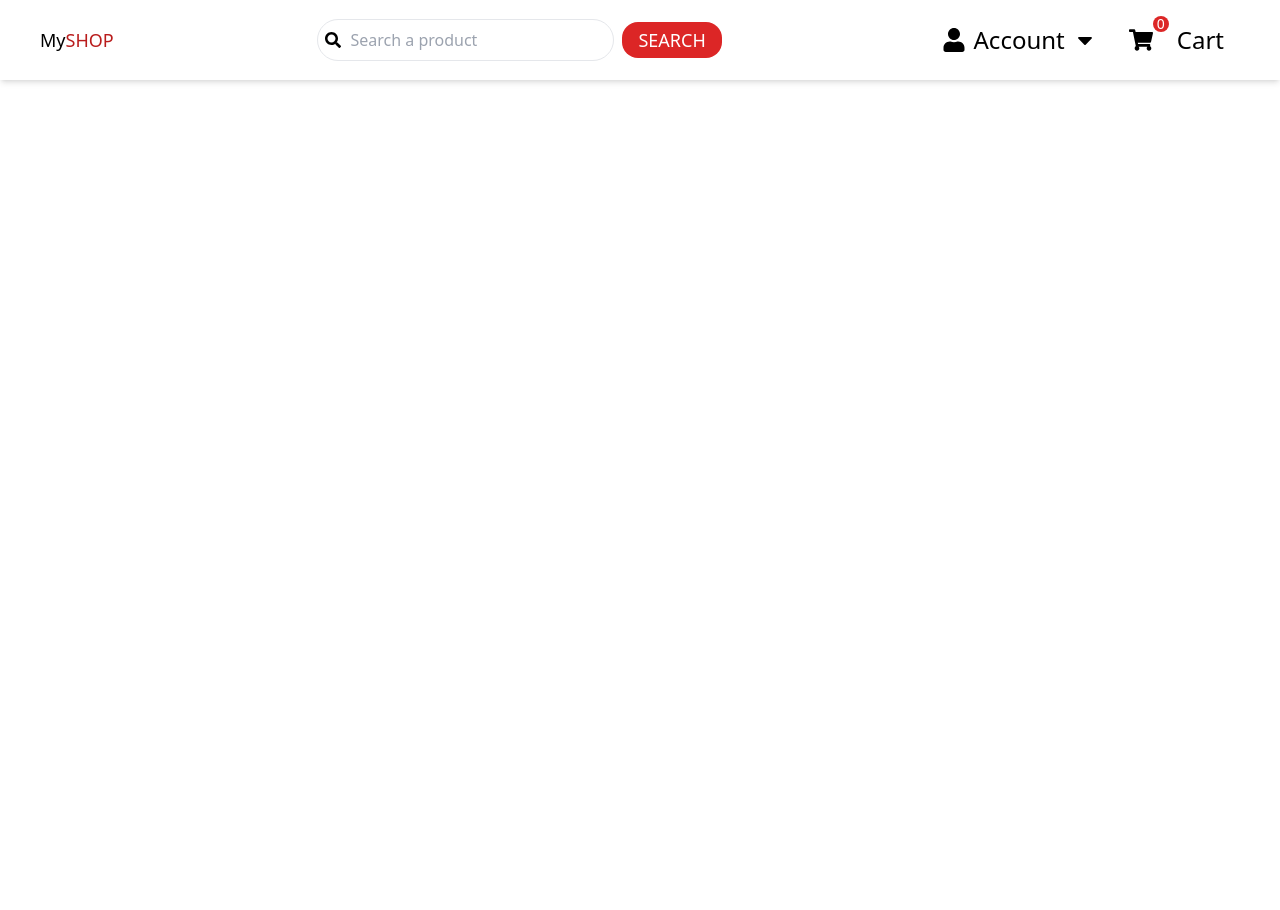
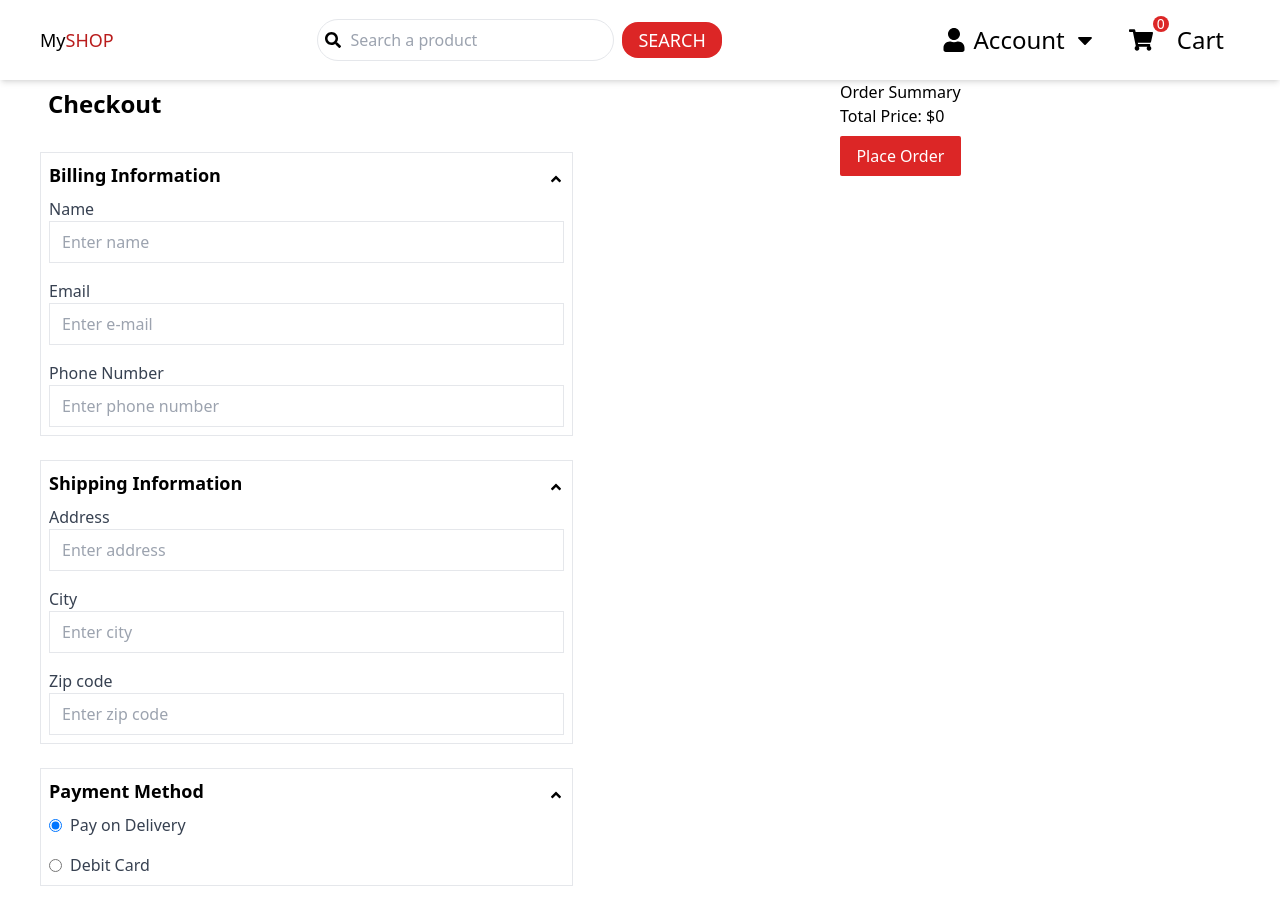
Before and after one commit to harith01/my-shop, a React (Vite) app: page /checkout in a window 1280 px wide. Before the commit the page ends 800 px from the top, so only its background shows below. Built offline with nearby package versions, Linux system fonts and the light colour scheme.

Commit message:
Created the checkout page

```diff
--- a/src/App.jsx
+++ b/src/App.jsx
@@ -3,6 +3,7 @@ import Navbar from "./components/Navbar"
 import Home from "./pages/Home"
 import Cart from "./pages/Cart"
 import Login from "./pages/Login"
+import Checkout from "./pages/Checkout"
 
 
 function App() {
@@ -15,6 +16,7 @@ function App() {
         <Route path="/" element={<Home />} />
         <Route path="/cart" element={<Cart />} />
         <Route path="/login" element={<Login />} />
+        <Route path="/checkout" element={<Checkout />} />
       </Routes>
     </BrowserRouter>
   )
--- /dev/null
+++ b/src/pages/Checkout.jsx
@@ -0,0 +1,189 @@
+import React, { useState } from 'react'
+import { FaAngleUp, FaAngleDown } from 'react-icons/fa'
+import { useSelector } from 'react-redux'
+import { selectCartItems, selectTotalPrice } from '../redux/cartSlice'
+
+const Checkout = () => {
+  const [showbilling, setShowBilling] = useState(false)
+  const [showshipping, setShowShipping] = useState(false)
+  const [showPayment, setShowPayment] = useState(false)
+  const [paymentMethod, setPaymentMethod] = useState('pod')
+  const [shippingInfo, setShippingInfo] = useState({
+    address: '',
+    city: '',
+    zip: ''
+  })
+  const cartItems = useSelector(selectCartItems)
+
+  return (
+    <div className='flex px-10'>
+      <div className='basis-4/6'>
+        <h2 className='text-2xl font-semibold m-2'>Checkout</h2>
+        <div className='flex flex-col md:flex-row justify-between space-x-10 mt-8'>
+          <div className='md:w-2/3'>
+            <div className='border p-2 mb-6'>
+              <div onClick={() => setShowBilling(!showbilling)} className='flex justify-between items-center'>
+                <h3 className='text-lg font-semibold mb-2'>Billing Information</h3>
+                {showbilling ? <FaAngleDown /> : <FaAngleUp />}
+              </div>
+              <div className={`${showbilling && 'hidden'} space-y-4`}>
+                <div>
+                  <label className='block text-gray-700' htmlFor="">Name</label>
+                  <input
+                    type="text"
+                    placeholder='Enter name'
+                    name='name'
+                    className='w-full px-3 py-2 border'
+                  />
+                </div>
+                <div>
+                  <label className='block text-gray-700' htmlFor="">Email</label>
+                  <input
+                    type="email"
+                    placeholder='Enter e-mail'
+                    name='email'
+                    className='w-full px-3 py-2 border'
+                  />
+                </div>
+                <div>
+                  <label className='block text-gray-700' htmlFor="">Phone Number</label>
+                  <input
+                    type="text"
+                    placeholder='Enter phone number'
+                    name='phone'
+                    className='w-full px-3 py-2 border'
+                  />
+                </div>
+              </div>
+
+            </div>
+            <div className='border p-2 mb-6'>
+              <div onClick={() => setShowShipping(!showshipping)} className='flex justify-between items-center'>
+                <h3 className='text-lg font-semibold mb-2'>Shipping Information</h3>
+                {showshipping ? <FaAngleDown /> : <FaAngleUp />}
+              </div>
+              <div className={`${showshipping && 'hidden'} space-y-4`}>
+                <div>
+                  <label className='block text-gray-700' htmlFor="">Address</label>
+                  <input
+                    type="text"
+                    placeholder='Enter address'
+                    name='address'
+                    className='w-full px-3 py-2 border'
+                    value={shippingInfo.address}
+                    onClick={(e) => setShippingInfo({...shippingInfo, address: e.target.value})}
+                  />
+                </div>
+                <div>
+                  <label className='block text-gray-700' htmlFor="">City</label>
+                  <input
+                    type="text"
+                    placeholder='Enter city'
+                    name='city'
+                    className='w-full px-3 py-2 border'
+                    value={shippingInfo.city}
+                    onClick={(e) => setShippingInfo({...shippingInfo, city: e.target.value})}
+
+                  />
+                </div>
+                <div>
+                  <label className='block text-gray-700' htmlFor="">Zip code</label>
+                  <input
+                    type="text"
+                    placeholder='Enter zip code'
+                    name='zip'
+                    className='w-full px-3 py-2 border'
+                    value={shippingInfo.zip}
+                    onClick={(e) => setShippingInfo({...shippingInfo, zip: e.target.value})}
+
+                  />
+                </div>
+              </div>
+
+            </div>
+            <div className='border p-2 mb-6'>
+              <div onClick={() => setShowPayment(!showPayment)} className='flex justify-between items-center'>
+                <h3 className='text-lg font-semibold mb-2'>Payment Method</h3>
+                {showshipping ? <FaAngleDown /> : <FaAngleUp />}
+              </div>
+              <div className={`${showPayment && 'hidden'} space-y-4`}>
+                <div className='flex items-center mb-2 gap-2'>
+                  <input
+                    type="radio"
+                    name='payment'
+                    checked={paymentMethod === 'pod'}
+                    onChange={() => setPaymentMethod('pod')}
+                  />
+                  <label className='block text-gray-700' htmlFor="">Pay on Delivery</label>
+                </div>
+                <div className='flex items-center mb-2 gap-2'>
+                  <input
+                    type="radio"
+                    name='payment'
+                    checked={paymentMethod === 'dc'}
+                    onChange={() => setPaymentMethod('dc')}
+                  />
+                  <label className='block text-gray-700' htmlFor="">Debit Card</label>
+                </div>
+                {paymentMethod === 'dc' && (
+                  <div className='bg-gray-200 px-2 py-3'>
+                    <h3>Card Details</h3>
+                    <div className='mb-4'>
+                      <label className='block text-gray-700 font-semibold mb-2' htmlFor="">Card Number</label>
+                      <input type='text' placeholder='Enter card number' className='border p-2 w-full rounded' />
+                    </div>
+                    <div className='mb-4'>
+                      <label className='block text-gray-700 font-semibold mb-2' htmlFor="">Card Holder's Name</label>
+                      <input type='text' placeholder='Enter name' className='border p-2 w-full rounded' />
+                    </div>
+                    <div className='flex md:flex-row flex-col justify-between mb-2'>
+                      <div className='md:w-1/2 ml-2'>
+                        <label htmlFor="" className='block text-gray-700 font-semibold mb-2'>Expiry Date:</label>
+                        <input type='date' placeholder='MM/YY' className='border p-2 w-full rounded' />
+                      </div>
+                      <div className='md:w-1/2 ml-2'>
+                        <label htmlFor="" className='block text-gray-700 font-semibold mb-2'>Card Holder's Name</label>
+                        <input type='text' placeholder='Enter CVV' className='border p-2 w-full rounded' />
+                      </div>
+                    </div>
+                  </div>
+                )}
+              </div>
+
+            </div>
+
+          </div>
+        </div>
+      </div>
+      <div className=' '>
+        <h1>Order Summary</h1>
+        <div className=''>
+          {cartItems.map(item => (
+            <div className='flex items-center'>
+              <div className='w-36'>
+                <img src={item.thumbnail} alt={item.title} />
+              </div>
+              <div className='w-32'>
+              <h4>{item.title}</h4>
+              <p>${item.price} x {item.quantity}</p>
+              </div>
+              <div className=' w-15'>
+                $ {item.totalPrice}
+              </div>
+            </div>
+          ))}
+          <div>
+            <div>
+              <span>Total Price: ${useSelector(selectTotalPrice)}</span>
+            </div>
+            <div>
+              <button className='py-2 px-1 w-full bg-red-600 text-white mt-2 rounded-sm hover:bg-red-400'>Place Order</button>
+            </div>
+          </div>
+        </div>
+      </div>
+    </div>
+  )
+}
+
+export default Checkout
```
